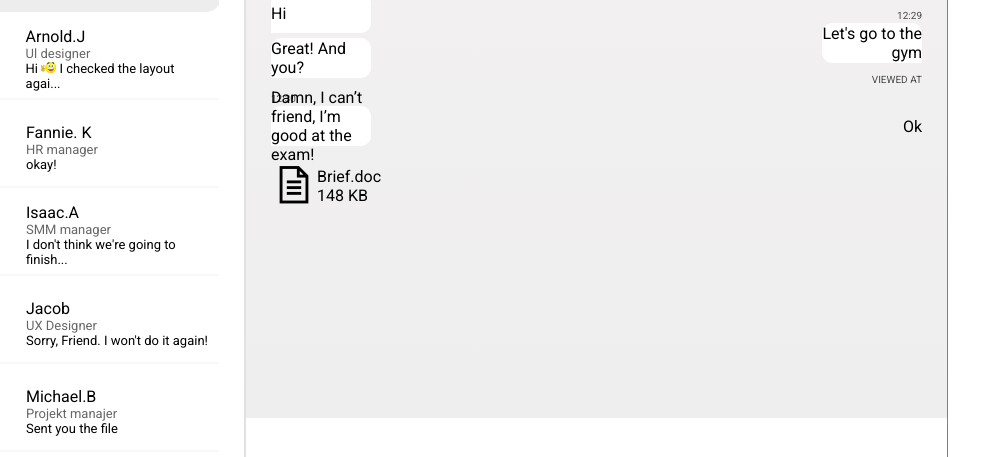
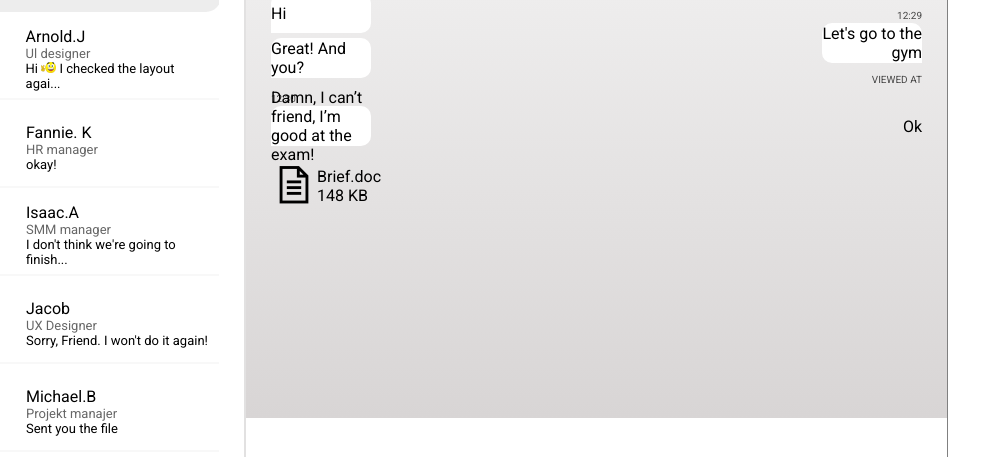
Before and after one commit to Sher8800/Projekt-21.09.22, a plain HTML site: page index.html in a window 1280 px wide. Shown: the part 304-761 px from the top of the page, 289-1280 px from the left. Drawn offline with nearby package versions, Linux system fonts and the light colour scheme.

Commit message:
first commit

```diff
--- a/style.css
+++ b/style.css
@@ -504,7 +504,7 @@ main {
     /* надо поправить, видимо сделать через calc(), чтобы все было идеально */
     height: 90%;
     padding: 30px 25px;
-    background: linear-gradient(rgb(243, 241, 241), rgb(239, 238, 238));
+    background: linear-gradient(rgb(249, 249, 249), rgb(216, 213, 213));
 }
 .container::-webkit-scrollbar,
 .chat_messages::-webkit-scrollbar {
```
